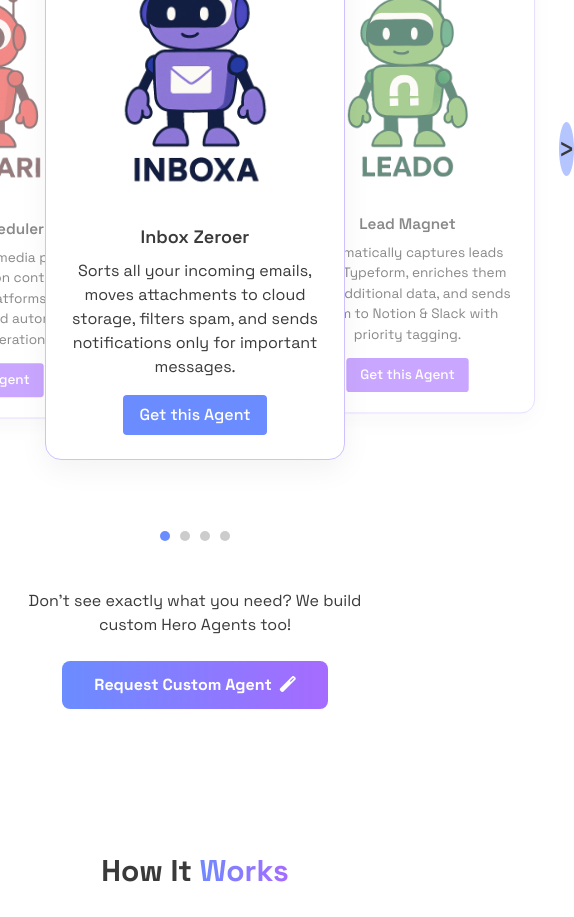
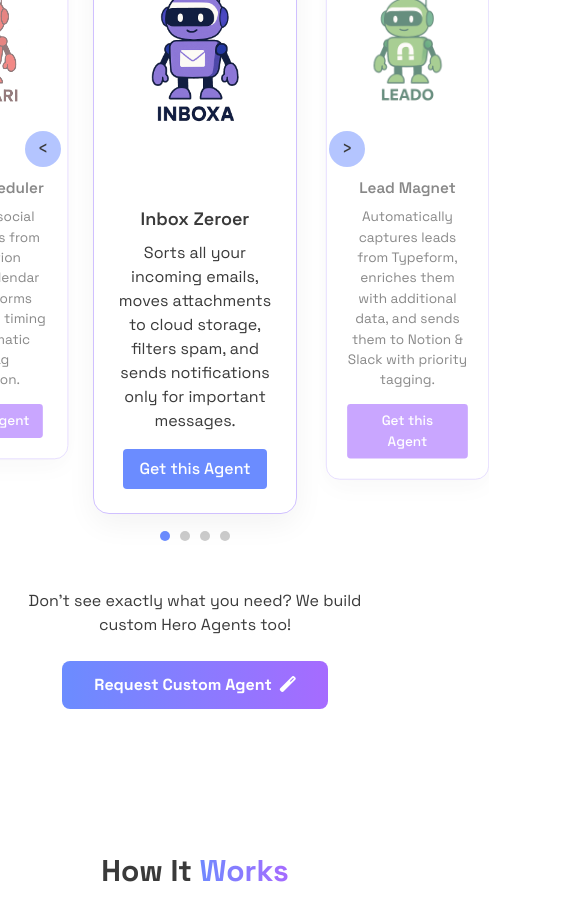
Before and after one commit to OnlyShoky/neonys, an Angular app: page / in a window 390 px wide. Shown: the part 3080-3997 px from the top of the page, 574 px wide, since content can reach past the window. Built offline with nearby package versions, Linux system fonts and the light colour scheme.

Commit message:
Fixed mobile version

```diff
--- a/src/app/features/agents/components/agents/agents.html
+++ b/src/app/features/agents/components/agents/agents.html
@@ -6,8 +6,8 @@
 
   <div class="carousel-container">
     <div class="carousel">
+      <!-- Les flèches sont maintenant positionnées absolument dans le CSS -->
       <button class="arrow left" (click)="prev()">‹</button>
-
 
       <div class="track-container">
         <div class="track">
@@ -27,6 +27,7 @@
             (click)="goTo(i)"></span>
     </div>
   </div>
+
   <div class="mt-12 text-center">
     <p class="mb-6 translate" data-key="agents.customText">{{ getTranslation('agents.customText') }}</p>
     <a href="#contact" class="inline-block px-8 py-3 bg-gradient-to-r from-[#6b8cff] to-[#a66bff] rounded-lg text-white font-bold hover:opacity-90 transition">
--- a/src/app/features/agents/components/agents/agents.scss
+++ b/src/app/features/agents/components/agents/agents.scss
@@ -126,3 +126,42 @@
   font-weight: bold;
   text-decoration: none;
 }
+
+/* Ajustements pour les écrans mobiles */
+@media (max-width: 768px) {
+
+
+  .arrow {
+    margin: 0 0.5rem; /* Réduction importante des marges */
+    width: 40px;
+    height: 40px;
+    font-size: 1.5rem;
+    position: absolute;
+    z-index: 10;
+  }
+
+  .arrow.left {
+    left: 5px; /* Positionnement à gauche */
+  }
+
+  .arrow.right {
+    right: 5px; /* Positionnement à droite */
+  }
+
+  .track {
+    width: 100%;
+  }
+
+
+}
+
+/* Pour les très petits écrans */
+@media (max-width: 480px) {
+  .arrow {
+    margin: 0 0.25rem;
+    width: 36px;
+    height: 36px;
+    font-size: 1.25rem;
+  }
+
+}
```
